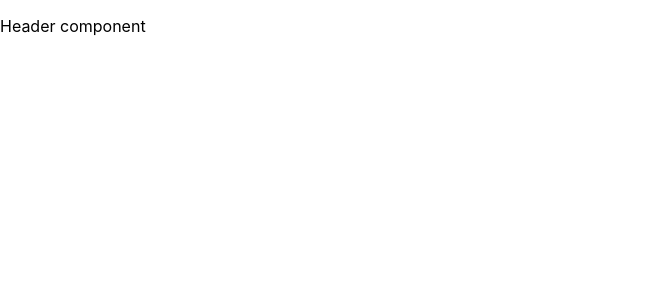
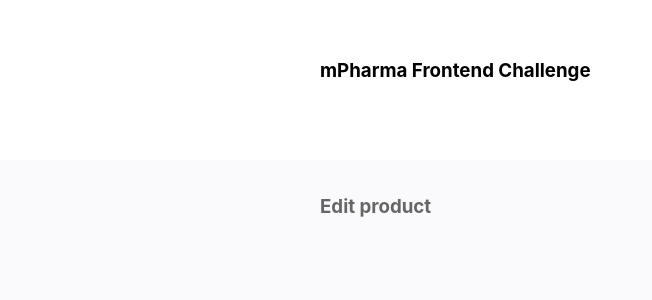
Before and after one commit to abSarpong/pharmacy-inventory-system, a React (Create React App) app: page /edit-product/1 in a window 1280 px wide. Shown: the top 300 px of the page, without its empty margins (0-652 px from the left). Built offline with nearby package versions, Linux system fonts and the light colour scheme.

Commit message:
Feat: List products from API

```diff
--- a/package.json
+++ b/package.json
@@ -8,6 +8,7 @@
     "@testing-library/user-event": "^12.8.1",
     "react": "^17.0.1",
     "react-dom": "^17.0.1",
+    "react-icons": "^4.2.0",
     "react-router": "^5.2.0",
     "react-router-dom": "^5.2.0",
     "react-scripts": "4.0.3",
--- a/src/App.js
+++ b/src/App.js
@@ -4,7 +4,7 @@
 
 function App() {
   return (
-    <div className="">
+    <div>
       <Header/>
       <Main />
     </div>
--- a/src/Components/Header.js
+++ b/src/Components/Header.js
@@ -1,11 +1,13 @@
-import React from 'react'
+import React from "react";
 
 const Header = () => {
-    return (
-        <div>
-            <p>Header component</p>
-        </div>
-    )
-}
+  return (
+    <div className="header">
+      <div className="container">
+        <h3>mPharma Frontend Challenge</h3>
+      </div>
+    </div>
+  );
+};
 
-export default Header
+export default Header;
--- a/src/Components/Main.js
+++ b/src/Components/Main.js
@@ -9,7 +9,7 @@
     <Switch>
       <Route exact path="/" component={Products} />
       <Route exact path="/add-product" component={AddProduct} />
-      <Route exact path="/edit-product" component={EditProduct} />
+      <Route exact path="/edit-product/:id" component={EditProduct} />
     </Switch>
   </main>
 );
--- a/src/Pages/AddProduct.js
+++ b/src/Pages/AddProduct.js
@@ -1,11 +1,13 @@
-import React from 'react'
+import React from "react";
 
 const AddProduct = () => {
-    return (
-        <div>
-            <p>Add component</p>
-        </div>
-    )
-}
+  return (
+    <div className="container">
+      <div className="page-title-section">
+        <h3 className="grey-300">Add product</h3>
+      </div>
+    </div>
+  );
+};
 
-export default AddProduct
+export default AddProduct;
--- a/src/Pages/EditProduct.js
+++ b/src/Pages/EditProduct.js
@@ -1,11 +1,13 @@
-import React from 'react'
+import React from "react";
 
 const EditProduct = () => {
-    return (
-        <div>
-            <p>Edit component</p>
-        </div>
-    )
-}
+  return (
+    <div className="container">
+      <div className="page-title-section">
+        <h3 className="grey-300">Edit product</h3>
+      </div>
+    </div>
+  );
+};
 
-export default EditProduct
+export default EditProduct;
--- a/src/Pages/Products.js
+++ b/src/Pages/Products.js
@@ -1,11 +1,36 @@
-import React from 'react'
+import React, { useState, useEffect } from "react";
+import { useHistory } from 'react-router-dom';
 
 const Products = () => {
-    return (
-        <div>
-            <p>Products component</p>
+  const [state, setState] = useState([]);
+  const history = useHistory();
+  useEffect(() => {
+    fetch("http://www.mocky.io/v2/5c3e15e63500006e003e9795").then((res) =>
+      res
+        .json()
+        .then((data) => setState(data.products))
+        .catch((err) => console.log(err))
+    );
+  }, []);
+
+  return (
+    <div className="container">
+      <div className="page-title-section">
+        <h3 className="grey-300">Products</h3>
+        <button className="button" onClick={() => history.push('/add-product')}>Add Product</button>
+      </div>
+      {state.map(product => (
+        <div key={product.id}>
+          <h2 >{product.name}</h2>
+          <ul>{product.prices.map((item) => (
+            <span key={item.id}>
+              <li>{item.price}</li>
+            </span>
+          ))}</ul>
         </div>
-    )
-}
+      ))}
+    </div>
+  );
+};
 
-export default Products
+export default Products;
--- a/src/index.js
+++ b/src/index.js
@@ -6,11 +6,11 @@
 import reportWebVitals from "./reportWebVitals";
 
 ReactDOM.render(
-  <React.StrictMode>
-    <BrowserRouter>
-      <App />
-    </BrowserRouter>
-  </React.StrictMode>,
+  // <React.StrictMode>
+  <BrowserRouter>
+    <App />
+  </BrowserRouter>,
+  // </React.StrictMode>,
   document.getElementById("root")
 );
 
--- a/src/styles/styles.css
+++ b/src/styles/styles.css
@@ -1,3 +1,79 @@
 * {
   /* outline: 1px solid red !important; */
 }
+html,
+body {
+  background-color: #fafafc;
+}
+.header {
+  background-color: #ffffff;
+  height: 80px;
+  padding: 40px 0;
+}
+.container {
+  width: 50%;
+  margin: 0 auto;
+}
+.wrapper {
+  display: grid;
+  grid-template-columns: 1fr 1fr 1fr;
+  column-gap: 32px;
+  margin: 32px 0;
+}
+.card {
+  padding: 0 24px;
+  background-color: #ffffff;
+  border: 1px solid #e8e8e8;
+  border-radius: 6px;
+  display: flex;
+  flex-direction: row;
+  justify-content: space-between;
+  align-items: center;
+  margin-bottom: 16px;
+}
+.card > div > h4 {
+  margin-bottom: -10px;
+}
+.icon {
+  border: 1px solid #e8e8e8;
+  background-color: #fafafc;
+  border-radius: 4px;
+  align-self: center;
+  padding: 6px 4px 2px 4px;
+  cursor: pointer;
+}
+.danger-icon {
+  border: 1px solid #f7d4d4;
+  background-color: #fbeaea;
+}
+.button {
+  padding: 12px 16px;
+  font-size: 16px;
+  font-weight: 500;
+  background-color: #323232;
+  color: #fafafc;
+  border-radius: 6px;
+  cursor: pointer;
+}
+.page-title-section {
+  display: flex;
+  justify-content: space-between;
+  align-items: center;
+  margin: 16px 0 48px 0;
+}
+/* utilities */
+.center-text {
+  text-align: center;
+}
+.light-text {
+  font-weight: 300;
+}
+.grey-100 {
+  color: #333333;
+}
+.grey-300 {
+  color: #666666;
+}
+.small-text {
+  font-size: 14px;
+}
```
Also changed, not shown: src/Components/List.js (deleted, +0 -11 lines), src/Components/ProductCard.js (added, +30 -0 lines), 1 other file (tests, documents, lock files or other folders).
